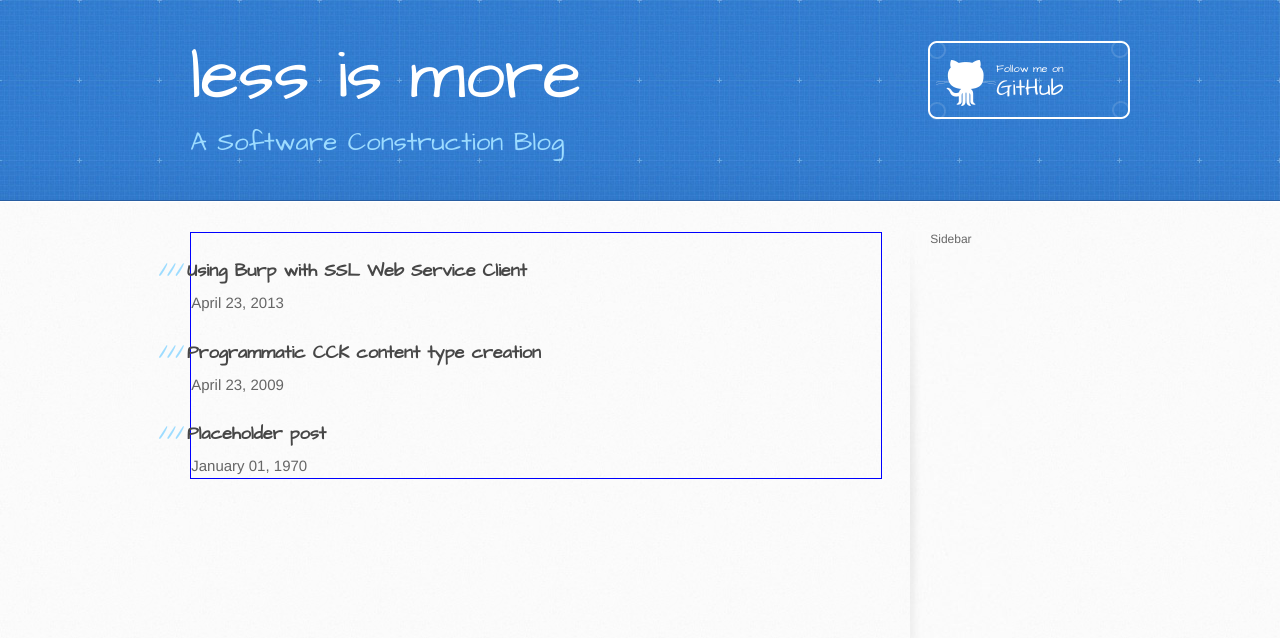
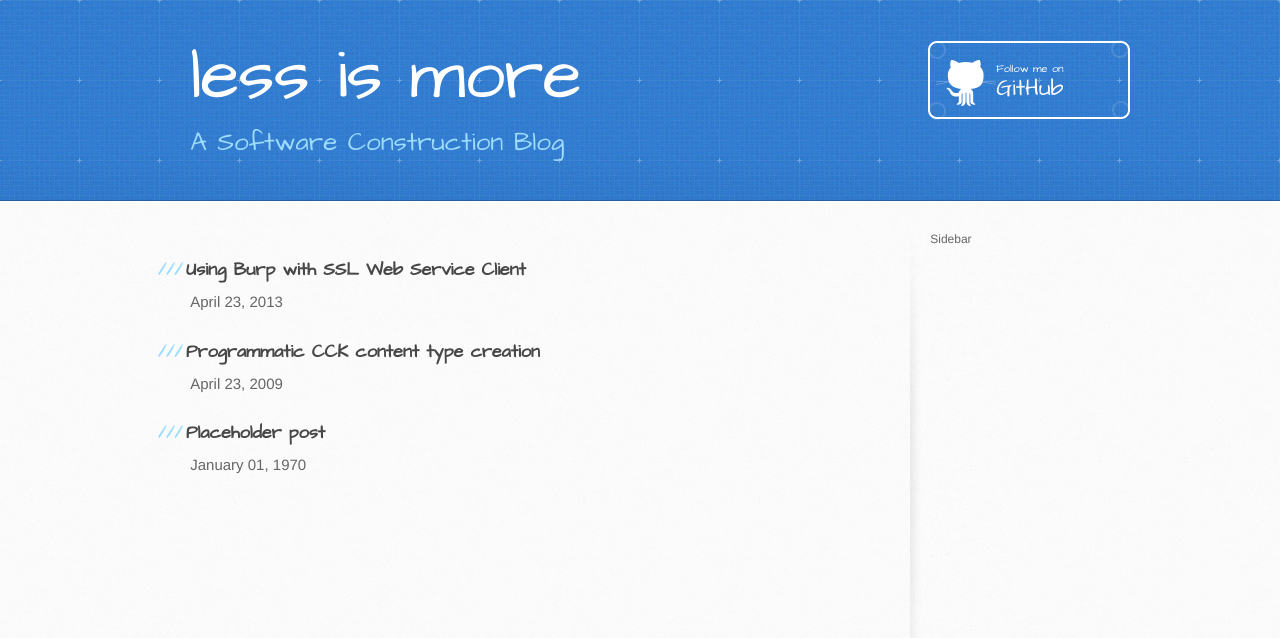
Before and after one commit to cxj/cxj.github.io, a Jekyll site: the page built from index.html, in a window 1280 px wide. Shown: the top 638 px of the page. Built offline with Jekyll 4.4.1, drawn with Linux system fonts in a browser that asks for light colours; Markdown is read by kramdown in place of the engine named in the settings.

Commit message:
Oops.  Remove some debugging code.

```diff
--- a/stylesheets/stylesheet.css
+++ b/stylesheets/stylesheet.css
@@ -111,7 +111,6 @@ header h2 {
 #main-content {
   width: 690px;
   float: left;
-  border: 1px solid blue;
 }
 
 #main-content img {
```
